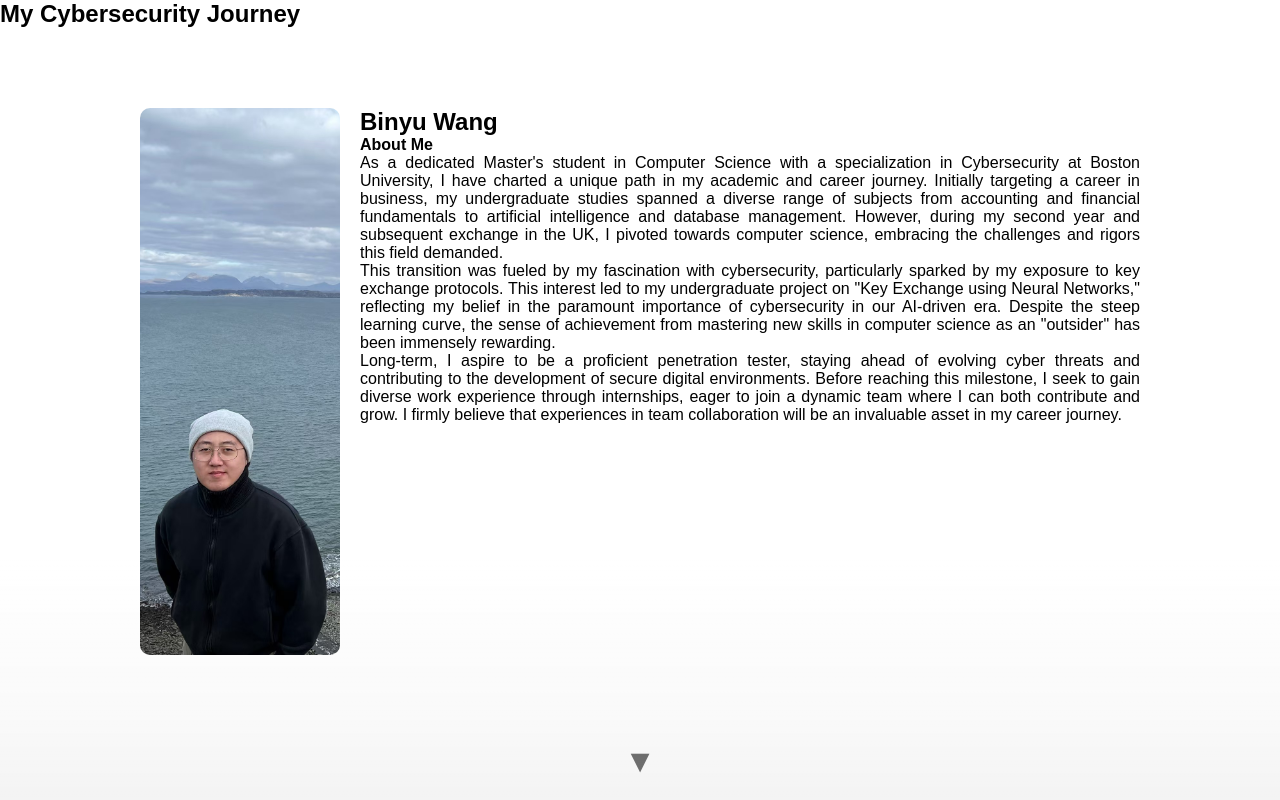
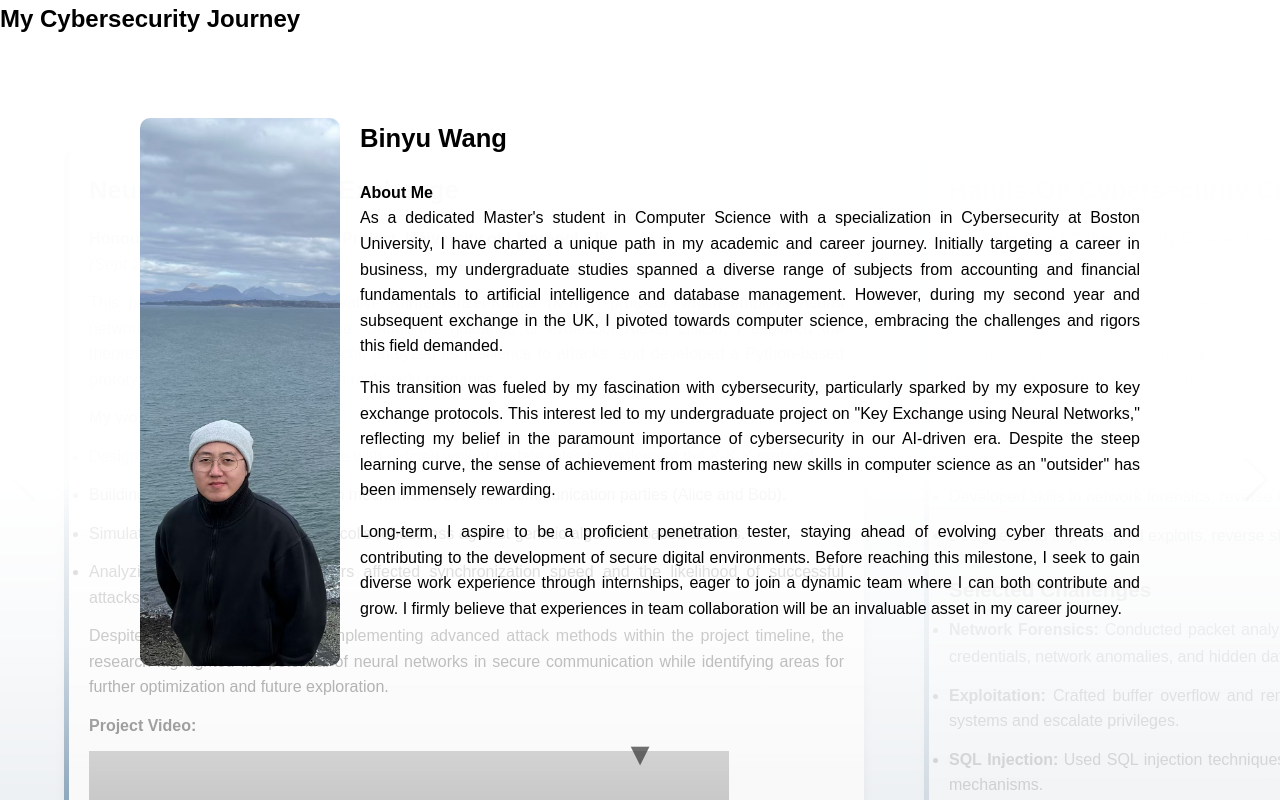
Before and after one commit to Auguce/-d-MY_CYBER_PATH, a plain HTML site: page index.html in a window 1280 px wide. Drawn offline with nearby package versions, Linux system fonts and the light colour scheme; grey boxes are pictures that could not be loaded.

Commit message:
workflow try 8

```diff
--- a/index.html
+++ b/index.html
@@ -68,14 +68,14 @@
               Under the guidance of Professor Alexei Lisitsa, I explored the theoretical foundations of the protocol, analyzed its resilience to attacks, and developed a Python-based prototype to simulate its operation in real-world scenarios.
             </p>
             <p>
-              My work included:
+              <strong>My work included:</strong>
+            </p>
             <ul>
               <li>Designing a neural network structure with defined weight update rules to implement the K-K-K protocol.</li>
               <li>Building and testing synchronization mechanisms between communication parties (Alice and Bob).</li>
               <li>Simulating and evaluating the protocol’s robustness against genetic algorithm-based attacks.</li>
               <li>Analyzing how different parameters affected synchronization speed and the likelihood of successful attacks.</li>
             </ul>
-            </p>
             <p>
               Despite some limitations in fully implementing advanced attack methods within the project timeline, the research highlighted the potential of neural networks in secure communication while identifying areas for further optimization and future exploration.
             </p>
@@ -102,12 +102,12 @@
             </p>
             <p>
               <strong>Course Highlights:</strong>
+            </p>
             <ul>
               <li>Gained expertise in tools like <code>nmap</code>, Wireshark, <code>tcpdump</code>, and <code>gdb</code>.</li>
               <li>Developed skills in network forensics, reverse engineering, and exploitation techniques.</li>
               <li>Designed and implemented exploits, reverse shells, and payloads to simulate offensive security scenarios.</li>
             </ul>
-            </p>
             <h3>Selected Challenges</h3>
             <ul>
               <li>
@@ -139,17 +139,18 @@
             </p>
             <p>
               <strong>Features:</strong>
+            </p>
             <ul>
               <li>Implemented scanning for LDAP, RMI, DNS, and CORBA-based JNDI lookup vulnerabilities.</li>
               <li>Developed functionality to identify and analyze third-party integrations on target servers.</li>
               <li>Enhanced scanning efficiency with multithreading and rate-limiting mechanisms.</li>
             </ul>
-            </p>
             <p>
               <strong>My Contribution:</strong> Focused on URL scraping, scanner enhancements, and bug fixes to ensure reliable detection and comprehensive reporting.
             </p>
             <p>
-              <strong>GitHub Repository:</strong> <a href="https://github.com/Wes1eyCh0i/Log4j-Scanner" target="_blank">Log4j-Scanner</a>
+              <strong>GitHub Repository:</strong>
+              <a href="https://github.com/Wes1eyCh0i/Log4j-Scanner" target="_blank">Log4j-Scanner</a>
             </p>
           </div>
           <!-- /Slide 2 -->
@@ -166,13 +167,13 @@
             </p>
             <p>
               <strong>Project Highlights:</strong>
+            </p>
             <ul>
               <li>Developed a dynamic NFT-based battle system, where players used computational hash power to influence gameplay outcomes.</li>
               <li>Designed smart contracts using Solidity for Ethereum blockchain, implementing ERC721 standards for NFTs.</li>
               <li>Integrated blockchain functions directly into game mechanics using Web3.js, enabling seamless interactions like NFT minting, trading, and management.</li>
               <li>Built a frontend interface using HTML and Web3.js, with MetaMask integration for secure user authentication and transaction handling.</li>
             </ul>
-            </p>
             <h3>Game Features</h3>
             <ul>
               <li>
@@ -194,19 +195,20 @@
             <h3>My Contribution</h3>
             <p>
               As a key team member, I focused on <strong>smart contract programming</strong> and <strong>functionality design</strong>. My responsibilities included:
+            </p>
             <ul>
               <li>Writing and deploying Solidity smart contracts to manage NFT minting, trading, and dynamic attribute adjustments.</li>
               <li>Developing features to securely handle Ether transactions and integrate blockchain-based property transfers.</li>
               <li>Enhancing the scanner’s detection of third-party blockchain components embedded in game scripts.</li>
               <li>Debugging and testing to ensure seamless interaction between the frontend interface and Ethereum blockchain.</li>
             </ul>
-            </p>
             <h3>Reflection</h3>
             <p>
               This project was a transformative experience that deepened my understanding of blockchain's applications in gaming. By integrating NFTs and a decentralized economy into gameplay, we demonstrated the potential of blockchain technology to redefine ownership and interaction in digital ecosystems. This experience has strengthened my interest in exploring Web3 development and its applications in emerging technologies.
             </p>
             <p>
-              <strong>GitHub Repository:</strong> <a href="https://github.com/WFC5114/PoketMine" target="_blank">PoketMine</a>
+              <strong>GitHub Repository:</strong>
+              <a href="https://github.com/WFC5114/PoketMine" target="_blank">PoketMine</a>
             </p>
           </div>
           <!-- /Slide 3 -->
@@ -227,12 +229,12 @@
             </p>
             <p>
               <strong>Key Tasks:</strong>
+            </p>
             <ul>
               <li>Developed a client-server application to simulate TCP data transfer and record performance metrics such as RTT, throughput, and congestion window size.</li>
               <li>Implemented multiple congestion control mechanisms (e.g., Tahoe, Reno) and compared their behaviors under different network conditions.</li>
               <li>Simulated packet loss, delay, and jitter to analyze their impact on TCP performance and visualized results using Python's matplotlib.</li>
             </ul>
-            </p>
             <p>
               <strong>Reflection:</strong> This assignment enhanced my understanding of TCP's congestion control mechanisms and their behavior in real-world scenarios. It provided practical experience in network simulation and performance evaluation.
             </p>
@@ -242,13 +244,13 @@
             </p>
             <p>
               <strong>Key Tasks:</strong>
+            </p>
             <ul>
               <li>Developed a transport-layer protocol simulation with packet loss and delay.</li>
               <li>Implemented Go-Back-N and Selective-Repeat algorithms for reliable data transfer, ensuring packet delivery even under challenging network conditions.</li>
               <li>Simulated scenarios with varying window sizes and packet loss rates to evaluate protocol efficiency and performance.</li>
               <li>Visualized protocol performance metrics (e.g., retransmissions, throughput) to compare their effectiveness.</li>
             </ul>
-            </p>
             <p>
               <strong>Reflection:</strong> Through this assignment, I gained a deep understanding of reliable data transfer protocols, their strengths, and their limitations. This hands-on experience strengthened my programming skills and my ability to design efficient networking solutions.
             </p>
@@ -304,12 +306,12 @@
             <h3>Personal Growth and Skills Development</h3>
             <p>
               Through this course, I developed:
+            </p>
             <ul>
               <li>Strong technical writing and documentation skills, particularly in creating security policies and risk assessments.</li>
               <li>Enhanced communication and collaboration skills, fostered through in-depth discussions and group activities.</li>
               <li>A holistic understanding of cybersecurity management, bridging technical solutions, governance, and organizational strategy.</li>
             </ul>
-            </p>
             <h3>Reflection and Future Applications</h3>
             <p>
               The <strong>Enterprise Cybersecurity Management</strong> course not only equipped me with practical tools and knowledge but also reshaped my perspective on the broader role of cybersecurity in modern organizations. As I move forward in my career, I am confident that the skills and insights gained from this course will enable me to lead cybersecurity initiatives effectively, ensuring that security measures not only protect but also empower the organizations I serve.
--- a/scripts.js
+++ b/scripts.js
@@ -6,7 +6,7 @@ document.addEventListener("DOMContentLoaded", () => {
     const pageAbout = document.getElementById("page-about");
     const pageExp = document.getElementById("page-experience");
 
-    // 如果没在 HTML 中手动写好类名，可以在脚本里加
+    // 防止HTML里万一没写
     pageAbout.classList.add("visible-page");
     pageExp.classList.add("not-visible");
 
@@ -14,6 +14,10 @@ document.addEventListener("DOMContentLoaded", () => {
     const swiper = new Swiper('.swiper-container', {
       direction: 'horizontal',
       loop: false,
+      // 当前幻灯片居中显示；前后slide半透明
+      centeredSlides: true,
+      slidesPerView: 1, // 可保证只显示1个slide，其他slide部分溢出
+      spaceBetween: 60,
       pagination: {
         el: '.swiper-pagination',
         clickable: true,
@@ -25,18 +29,20 @@ document.addEventListener("DOMContentLoaded", () => {
       keyboard: {
         enabled: true,
       },
+      // 禁止自动高度，以便卡片保持一致高度
+      autoHeight: false,
     });
   });
 
   /*******************************************************
-   * 1) 图片放大预览 (与你原先的代码类似)
+   * 1) 图片放大预览
    *******************************************************/
   const modal = document.createElement("div");
   modal.classList.add("modal");
   modal.innerHTML = `
-      <span class="close">&times;</span>
-      <img class="modal-content" id="modal-img">
-      <div id="caption"></div>
+    <span class="close">&times;</span>
+    <img class="modal-content" id="modal-img">
+    <div id="caption"></div>
   `;
   document.body.appendChild(modal);
 
@@ -44,7 +50,6 @@ document.addEventListener("DOMContentLoaded", () => {
   const captionText = document.getElementById("caption");
   const closeModal = modal.querySelector(".close");
 
-  // 由于此脚本执行时，scores-gallery 可能还未渲染，需要事件委托或延迟
   function initGalleryPreview() {
     const galleryImages = document.querySelectorAll(".scores-gallery img");
     galleryImages.forEach((img) => {
@@ -103,12 +108,11 @@ document.addEventListener("DOMContentLoaded", () => {
   }
 
   /*******************************************************
-   * 3) 监听滚轮事件来实现上下翻页(可选)
+   * 3) 监听滚轮事件(已注释掉) - 如果不需要滚轮翻页，就保留注释
    *******************************************************/
-  // 如果想让用户滚轮也能翻页，可以简单监听 wheel 事件：
+  /*
   let scrollTimeout = null;
   window.addEventListener("wheel", (e) => {
-    // 防止用户滚过头或多次触发
     if (scrollTimeout) return;
     scrollTimeout = setTimeout(() => {
       scrollTimeout = null;
@@ -121,3 +125,4 @@ document.addEventListener("DOMContentLoaded", () => {
       showAboutPage();
     }
   });
+  */
--- a/styles.css
+++ b/styles.css
@@ -7,9 +7,10 @@
   html, body {
     width: 100%;
     height: 100%;
-    overflow: hidden; /* 重要：禁用浏览器默认滚动，让我们用JS手动控制 */
+    overflow: hidden; /* 禁用浏览器默认滚动，只用JS控制上下翻页 */
     font-family: Arial, sans-serif;
     background: #f4f4f4;
+    line-height: 1.6; /* 调整行高，提升可读性 */
   }
 
   /* ========== #app 主容器 ========== */
@@ -21,11 +22,11 @@
 
   /* ========== 通用 .page 样式 ========== */
   .page {
-    position: absolute; /* 绝对定位，彼此重叠 */
+    position: absolute; /* 绝对定位，相互叠层 */
     top: 0; left: 0;
     width: 100%;
     height: 100%;
-    overflow: hidden; /* 内部若需要滚动，可酌情设置 */
+    overflow: hidden;
     transition: opacity 0.8s ease, transform 0.8s ease;
     z-index: 1; /* 默认在底层 */
     opacity: 0; /* 默认不可见 */
@@ -38,23 +39,35 @@
     transform: translateY(0);
   }
 
+  /*
+   * 当不在可见状态时，让页面上/下稍微移动，以带有渐隐效果
+   * 这样可以隐约看到另一页面在背后
+   */
+  #page-about.not-visible {
+    transform: translateY(-10%);
+    opacity: 0.5; /* 让 About Me 更透明，可透视到下方经历 */
+  }
+  #page-experience.not-visible {
+    transform: translateY(10%);
+    opacity: 0.5; /* 让经历页更透明，可透视到上方 About Me */
+  }
+
   /* ========== About Me 页面 ========== */
   #page-about {
+    /* 显示更明显的上不透明、下渐透明，让下层页面若隐若现 */
     background: linear-gradient(
       to bottom,
-      rgba(255,255,255,1) 70%,
-      rgba(255,255,255,0.5) 90%,
-      rgba(255,255,255,0) 100%
+      rgba(255,255,255,0.98) 60%,
+      rgba(255,255,255,0.6) 80%,
+      rgba(255,255,255,0.0) 100%
     );
-    /* 这条渐变只是示例：顶部完全不透明，越往下越透，看起来能隐约看到后面的内容。 */
-    /* 你可以改成更明显或更微妙的渐变。 */
   }
 
-  /* 内容容器，留出一些滚动或内边距 */
+  /* 容器 + 布局 */
   .about-container {
     width: 80%;
     max-width: 1000px;
-    margin: 80px auto; /* 距离上方留点空间 */
+    margin: 80px auto;
     display: flex;
     gap: 20px;
     align-items: flex-start;
@@ -67,10 +80,18 @@
     border-radius: 10px;
   }
 
-  /* 文本区 */
+  /* 文本区：间距和字体修饰 */
   .about-container .summary {
     flex: 1;
     text-align: justify;
+    font-size: 1rem;
+  }
+  .about-container .summary p {
+    margin-bottom: 1em; /* 段落间距 */
+  }
+  .about-container .summary h2 {
+    font-size: 1.6rem;
+    margin-bottom: 0.8em;
   }
 
   /* 向下箭头按钮 */
@@ -91,14 +112,13 @@
 
   /* ========== Experience 页面 ========== */
   #page-experience {
+    /* 从下到上渐透明，让后面 About Me 若隐若现 */
     background: linear-gradient(
       to top,
-      rgba(233,239,245,1) 70%,
+      rgba(233,239,245,0.98) 60%,
       rgba(233,239,245,0.6) 85%,
-      rgba(233,239,245,0) 100%
+      rgba(233,239,245,0.0) 100%
     );
-    /* 这里做个自下而上的渐变，留出顶部可以透过来，让人看到 About Me 的影子 */
-    /* 你也可以加上 background-color: #e9eff5; 再做渐变叠加。 */
   }
 
   /* Swiper 容器在经历页中占据可用区域 */
@@ -108,16 +128,39 @@
     margin: 50px auto 0;
   }
 
-  /* Swiper 内部 slide 样式 */
+  /* 单个卡片（Slide）的样式 */
   .dark-section {
-    background: #e9eff5;
+    background: #ffffff;
     border-left: 5px solid #2a5d84;
     padding: 20px;
     border-radius: 10px;
-    margin: 20px;
+    margin: 20px auto;
     box-shadow: 0 0 10px rgba(0,0,0,0.1);
-    height: auto; /* 根据内容自适应 */
+
+    /* 限制宽度，使其与 About Me 的宽度相仿 */
+    max-width: 800px;
+
+    /* 内部若文字过多可滚动 */
+    height: calc(100% - 40px);
     overflow-y: auto;
+  }
+
+  /* 调整文字排版，增大标题字号 */
+  .dark-section h2 {
+    font-size: 1.6rem;
+    margin-bottom: 0.6em;
+  }
+  .dark-section h3 {
+    font-size: 1.3rem;
+    margin-top: 1.2em;
+    margin-bottom: 0.5em;
+    color: #333;
+  }
+  .dark-section p, .dark-section li {
+    font-size: 1rem;
+    margin-bottom: 0.8em;
+    line-height: 1.6;
+    text-align: justify;
   }
 
   /* 向上箭头按钮 */
@@ -144,14 +187,17 @@
     background: #333;
   }
 
-  /* ========== 显示/隐藏时的 transform 效果 ========== */
-  /* 当不在可见状态时，可以让页面稍微上移或下移，带有渐隐效果 */
-  #page-about.not-visible {
-    transform: translateY(-10%);
+  /* 让前后slide半透明：使用 Swiper 内置 prev/next 样式钩子 */
+  .swiper-slide-prev,
+  .swiper-slide-next {
+    opacity: 0.3; /* 非当前Slide变为半透明 */
+    pointer-events: none; /* 禁止对它进行点击等交互 */
   }
-  #page-experience.not-visible {
-    transform: translateY(10%);
-    /* 让它在初始时在“更下面” */
+
+  /* 分别让当前 Slide 全不透明 */
+  .swiper-slide-active {
+    opacity: 1;
+    pointer-events: auto;
   }
 
   /* ========== 画廊图片/Modal 放大 ========== */
@@ -175,7 +221,7 @@
     border-color: #333;
   }
 
-  /* Modal 样式（保留你的原需求） */
+  /* Modal 样式 */
   .modal {
     display: none;
     position: fixed;
```
Lines whose indentation alone changed are shown as unchanged.
